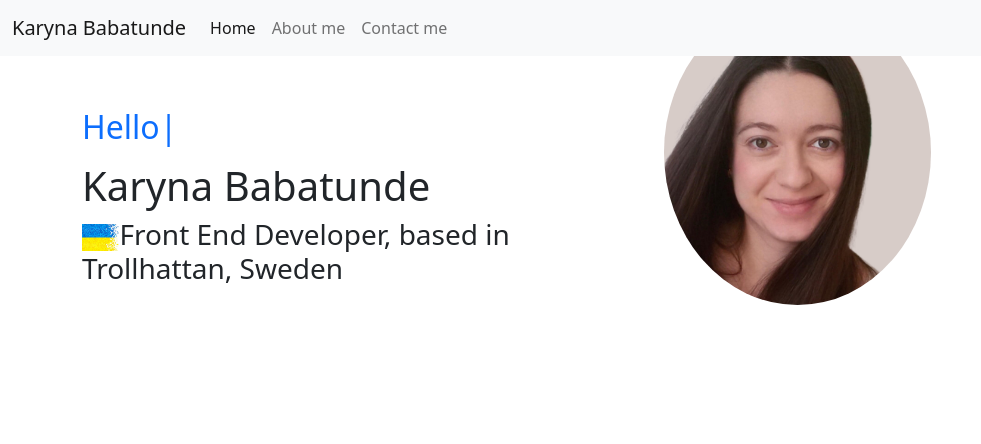
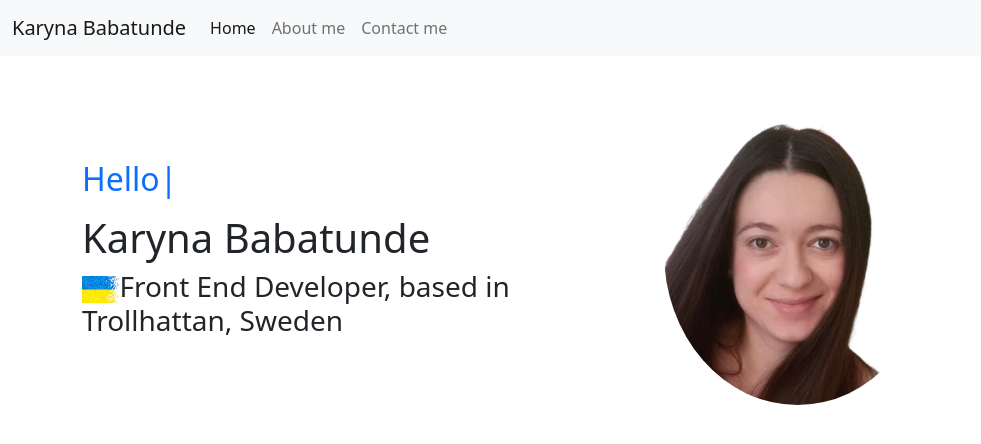
Before and after one commit to KarynaBabatunde/PortfolioProject, a plain HTML site: page index.html in a window 1280 px wide. Shown: the whole page, without its empty margins (0-981 px from the left). Drawn offline with nearby package versions, Linux system fonts and the light colour scheme.

Commit message:
changed mypic

```diff
--- a/index.html
+++ b/index.html
@@ -59,7 +59,7 @@
    <h3><img class="ua-flag" src="images/UAflag.jfif" alt="uaflag">Front End Developer, based in Trollhattan, Sweden</h3>
         </div>
 <div class="col-lg-6">
-    <img class="img-fluid" id="myPic" src="images/Mypicture.jpg" alt="">
+    <img class="img-fluid" id="myPic" src="images/MyCVPic.jpg" alt="">
 </div>
     </div>
 
--- a/styles.css
+++ b/styles.css
@@ -6,26 +6,19 @@
 }
 
 
-.my-6 {
-    margin-top: 6rem;
-    margin-bottom: 6rem;
-}
-
-.py-6 {
-    padding-top: 6rem;
-    padding-bottom: 6rem;
-}
-
-
-
 #home {
     margin-bottom: 10rem;
 }
 
 
-#myPic {border-radius: 98%;
+#myPic {border-radius: 88%;
+
 max-width: 50%;
 }
 .ua-flag {max-width: 7%;
 
 }
+
+.container {
+    margin-top: 100px;
+}
```
Also changed, not shown: images/MyCVPic.jpg (added).
